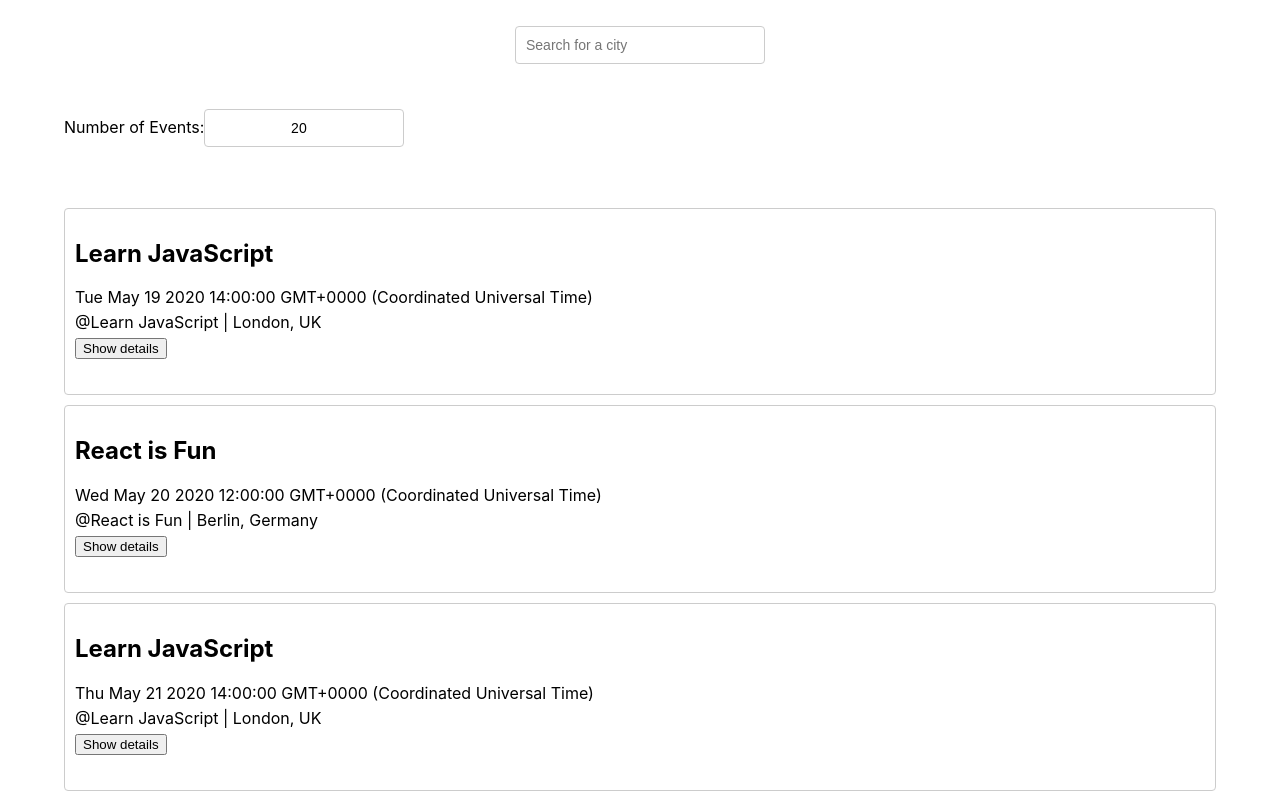
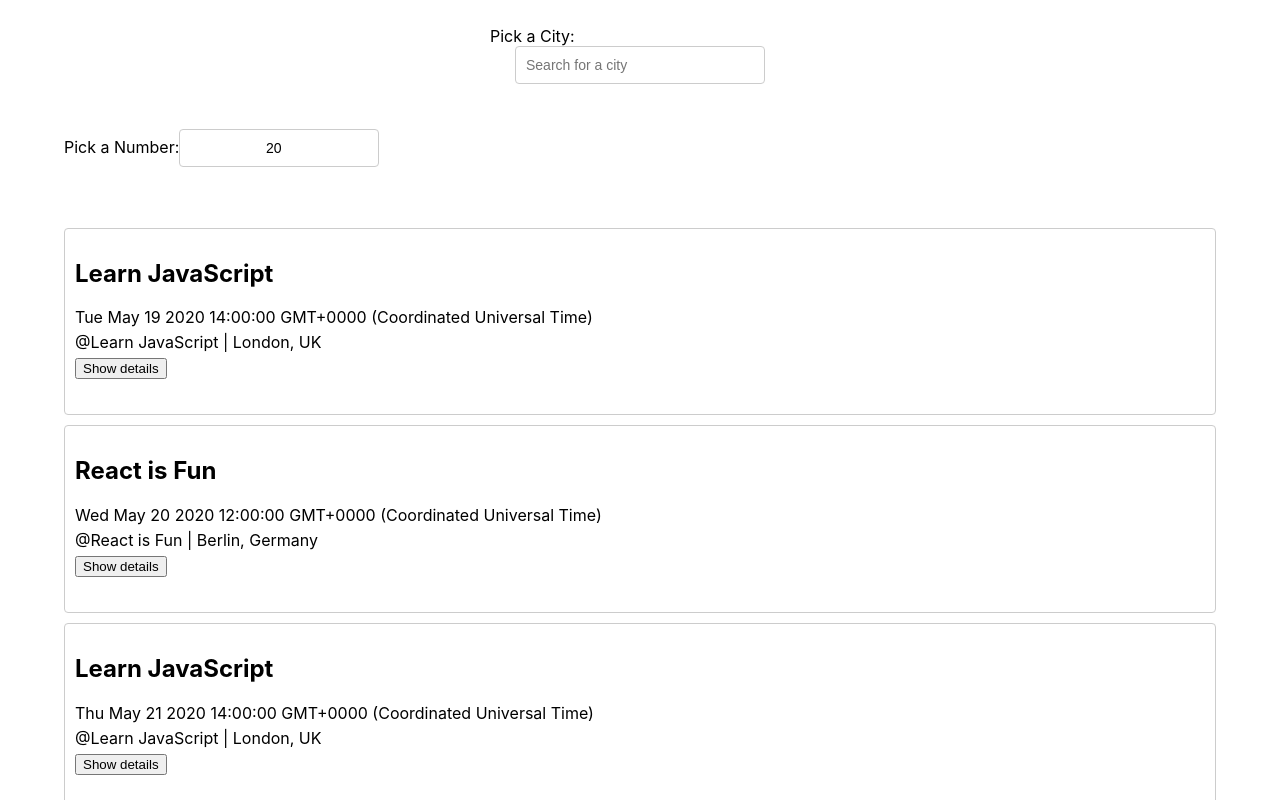
Before and after one commit to brett-ranieri/meet, a React (Create React App) app: page / in a window 1280 px wide. Shown: the top 800 px of the page. Built offline with nearby package versions, Linux system fonts and the light colour scheme; what atatus-spa would draw is missing.

Commit message:
update labels and add divs

```diff
--- a/src/App.js
+++ b/src/App.js
@@ -60,6 +60,7 @@ class App extends Component {
 	render() {
 		return (
 			<div className='App'>
+				<div className='app_inputs'>
 					<CitySearch
 						locations={this.state.locations}
 						updateEvents={this.updateEvents}
@@ -68,7 +69,10 @@ class App extends Component {
 						numberOfEvents={this.state.numberOfEvents}
 						updateEvents={this.updateEvents}
 					/>
+				</div>
+				<div className='app_event_list'>
 					<EventList events={this.state.events} />
+				</div>
 			</div>
 		);
 	}
--- a/src/CitySearch.js
+++ b/src/CitySearch.js
@@ -29,6 +29,7 @@ class CitySearch extends Component {
 	render() {
 		return (
 			<div className='CitySearch'>
+				<label for='city'>Pick a City:</label>
 				<input
 					type='text'
 					placeholder='Search for a city'
--- a/src/NumberOfEvents.js
+++ b/src/NumberOfEvents.js
@@ -15,8 +15,8 @@ class NumberOfEvents extends Component {
 
 	render() {
 		return (
-			<div>
-				<label for='eventNumber'>Number of Events:</label>
+			<div className='NumberOfEvents'>
+				<label for='eventNumber'>Pick a Number:</label>
 				<input
 					name='eventNumber'
 					className='number-of-events'
```
Lines whose indentation alone changed are shown as unchanged.
